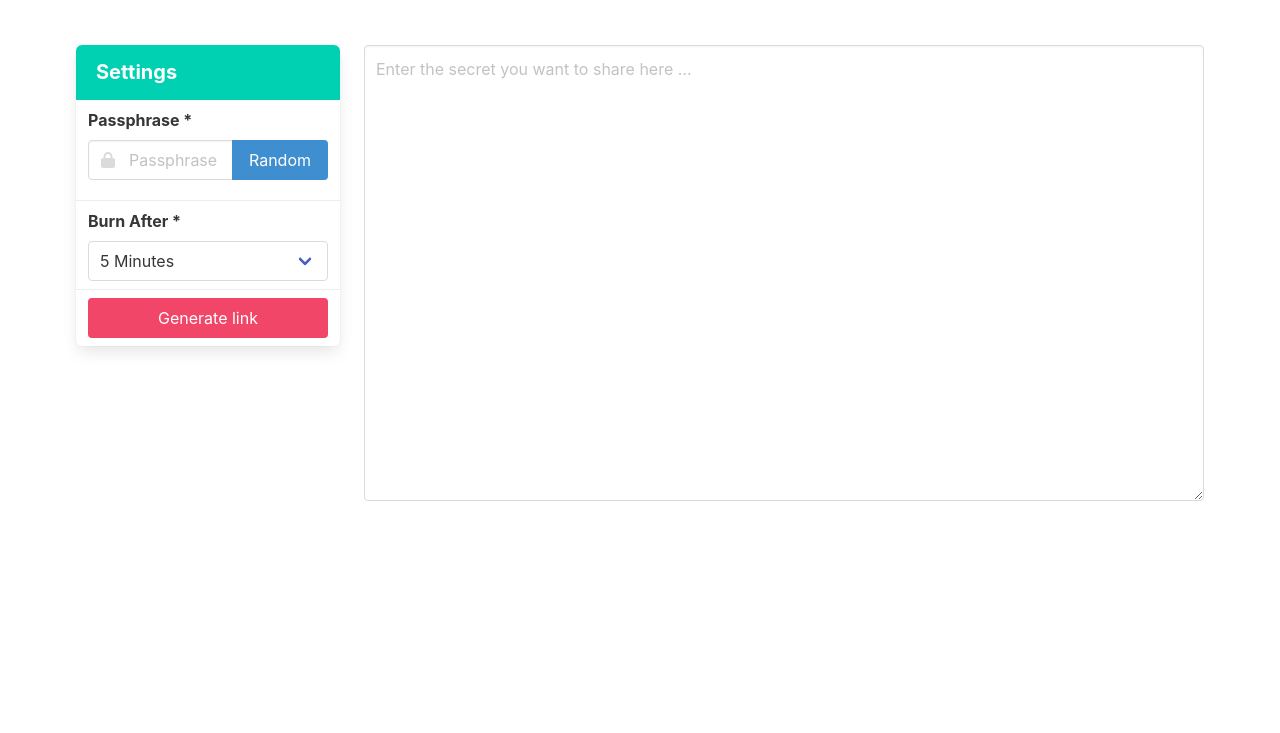
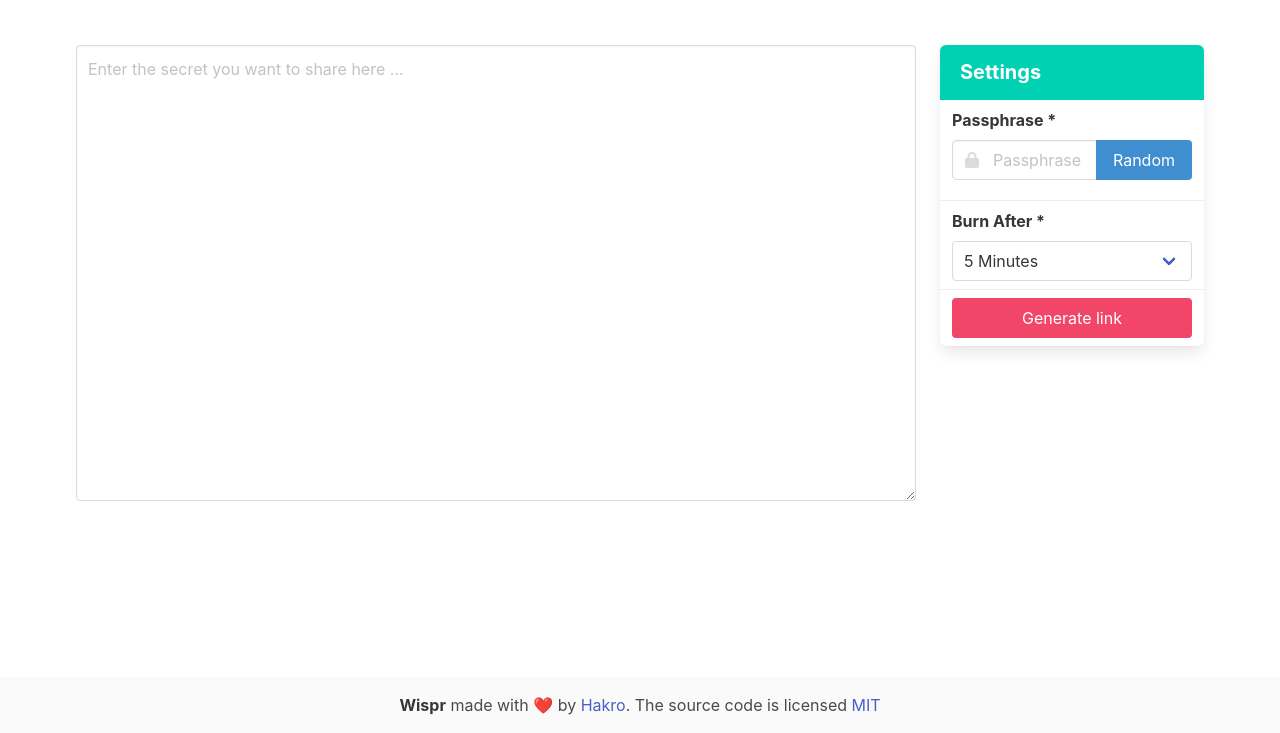
Before and after one commit to hakro/wispr, a website built with Vite: page index.html in a window 1280 px wide. Shown: the part 67-800 px from the top of the page. Built offline with nearby package versions, Linux system fonts and the light colour scheme.

```diff
--- a/index.html
+++ b/index.html
@@ -8,6 +8,7 @@
             rel="stylesheet"
             href="https://cdn.jsdelivr.net/npm/bulma@0.9.4/css/bulma.min.css"
         />
+        <link rel="stylesheet" href="style.css" />
         <script
             defer
             src="https://cdnjs.cloudflare.com/ajax/libs/font-awesome/6.1.1/js/all.min.js"
@@ -15,7 +16,7 @@
         <script defer src="./script.js" type="module"></script>
     </head>
     <body>
-        <div class="container p-3">
+        <div class="container mb-6 p-3">
             <nav
                 class="navbar mb-6"
                 role="navigation"
@@ -37,6 +38,19 @@
                 </div>
             </nav>
             <div class="columns">
+                <div class="column">
+                    <div class="field">
+                        <textarea
+                            class="textarea"
+                            placeholder="Enter the secret you want to share here ..."
+                            rows="18"
+                            id="text-secret"
+                        ></textarea>
+                        <p class="help is-danger is-hidden" id="secret-help">
+                            You need to enter a secret
+                        </p>
+                    </div>
+                </div>
                 <div class="column is-3">
                     <!-- Settings Panel -->
                     <nav class="panel is-primary">
@@ -69,7 +83,7 @@
                                     class="help is-danger is-hidden"
                                     id="passphrase-help"
                                 >
-                                    Passphrase required
+                                    Passphrase is required
                                 </p>
                             </div>
                         </div>
@@ -96,20 +110,19 @@
                         </div>
                     </nav>
                 </div>
-                <div class="column">
-                    <div class="field">
-                        <textarea
-                            class="textarea"
-                            placeholder="Enter the secret you want to share here ..."
-                            rows="18"
-                            id="text-secret"
-                        ></textarea>
-                        <p class="help is-danger is-hidden" id="secret-help">
-                            You need to enter a secret
-                        </p>
-                    </div>
-                </div>
             </div>
         </div>
+        <footer class="footer">
+            <div class="content has-text-centered">
+                <p>
+                    <strong>Wispr</strong> made with ❤️ by
+                    <a href="https://github.com/hakro/wispr">Hakro</a>. The
+                    source code is licensed
+                    <a href="http://opensource.org/licenses/mit-license.php"
+                        >MIT</a
+                    >
+                </p>
+            </div>
+        </footer>
     </body>
 </html>
--- /dev/null
+++ b/style.css
@@ -0,0 +1,6 @@
+.footer {
+    padding: 1rem;
+    position: fixed;
+    bottom: 0;
+    width: 100%;
+}
```
